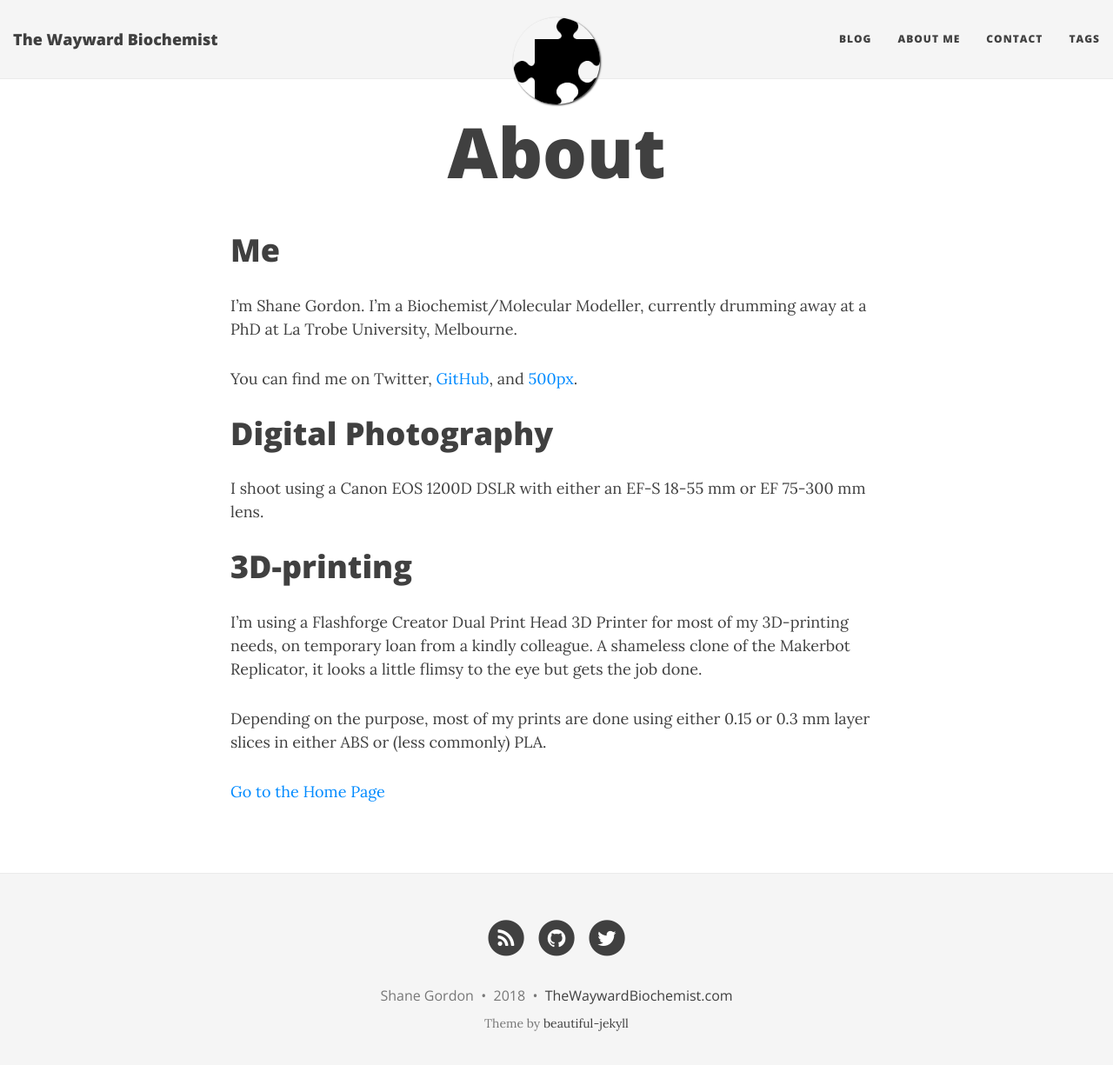
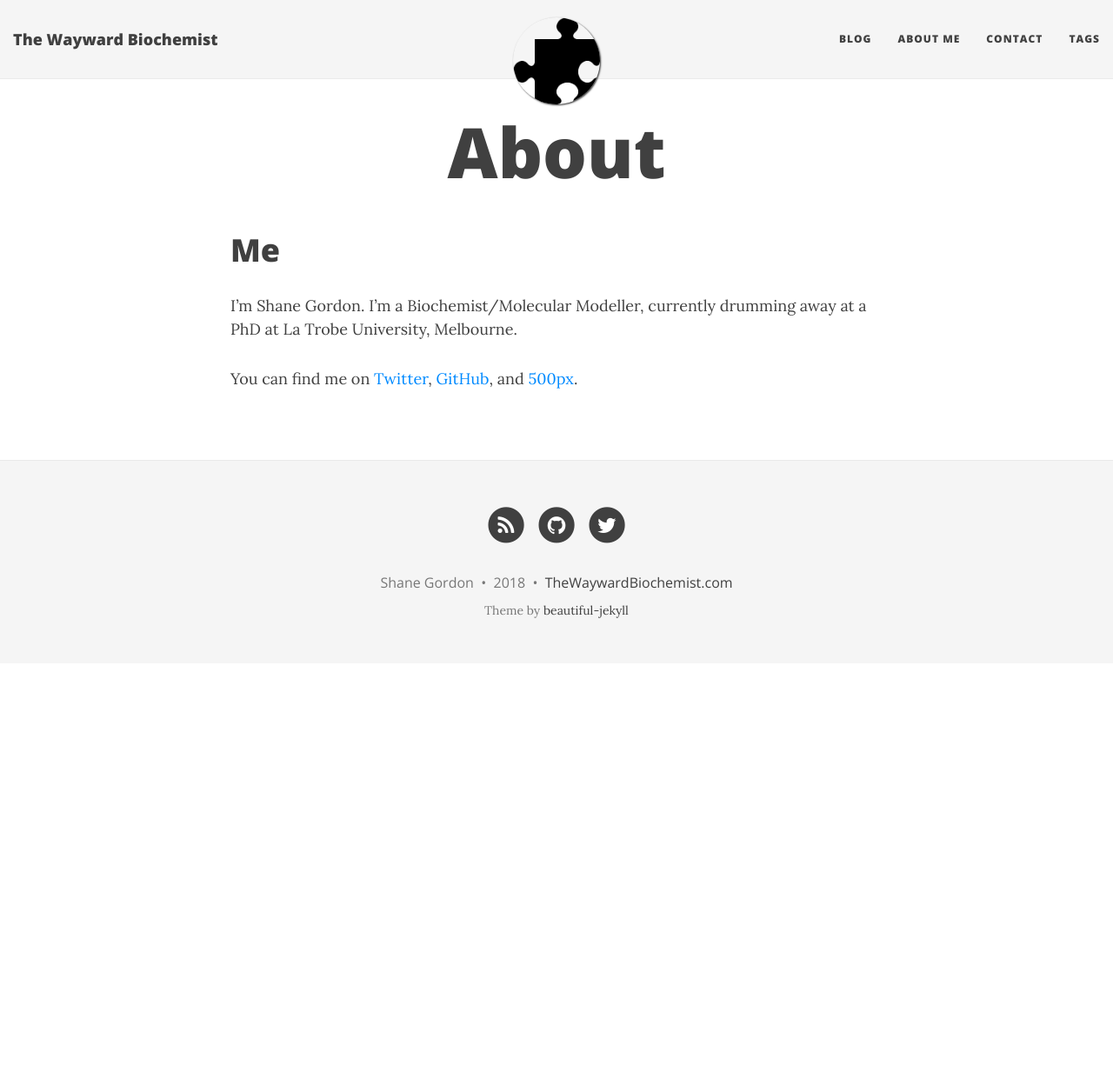
Before and after one commit to s-gordon/TheWaywardBiochemist, a Jekyll site: the page built from aboutme.md, in a window 1280 px wide and 1238 px high. Shown: the top 1225 px of the window at 87% size. Built offline with Jekyll 4.4.1, drawn with Linux system fonts in a browser that asks for light colours; nearby versions of some CDN libraries.

Commit message:
More relevant about me.

```diff
--- a/aboutme.md
+++ b/aboutme.md
@@ -9,22 +9,6 @@ comments: no
 I’m Shane Gordon. I’m a Biochemist/Molecular Modeller, currently drumming away
 at a PhD at La Trobe University, Melbourne.
 
-You can find me on Twitter, [GitHub](http://github.com/s-gordon), and
+You can find me on [Twitter](https://twitter.com/Shane_Gordo),
+[GitHub](http://github.com/s-gordon), and
 [500px](https://500px.com/shaneegordon).
-
-# Digital Photography #
-
-I shoot using a Canon EOS 1200D DSLR with either an EF-S 18-55 mm or EF 75-300
-mm lens.
-
-# 3D-printing #
-
-I’m using a Flashforge Creator Dual Print Head 3D Printer for most of my
-3D-printing needs, on temporary loan from a kindly colleague. A shameless clone
-of the Makerbot Replicator, it looks a little flimsy to the eye but gets the
-job done.
-
-Depending on the purpose, most of my prints are done using either 0.15 or 0.3
-mm layer slices in either ABS or (less commonly) PLA.
-
-[Go to the Home Page](./)
```
